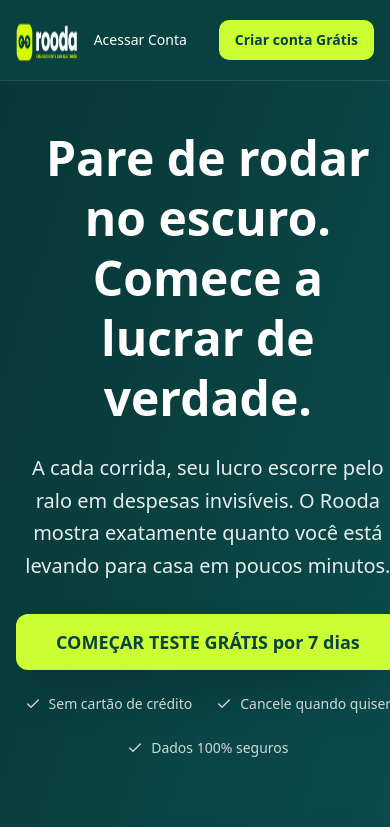
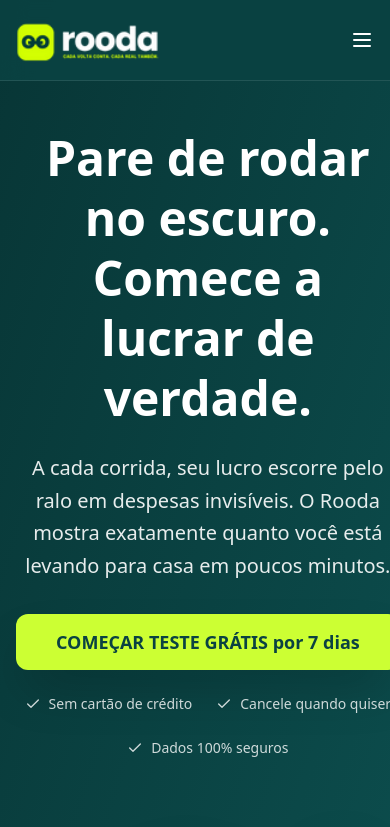
Before and after one commit to itbs90/rooda, a React (Vite) app: page / in a window 390 px wide. Shown: the top 827 px of the page. Built offline with nearby package versions, Linux system fonts and the light colour scheme; the HTML template or start-up script is replaced by a standard one.

Commit message:
Refactor header for mobile and centering
Remove "Para quem Roda" link from the header navigation. Center the "Como Funciona", "Funcionalidades", and "Planos" links. Implement a responsive mobile menu toggle without affecting the desktop layout.

```diff
--- a/src/components/Header.tsx
+++ b/src/components/Header.tsx
@@ -3,9 +3,11 @@ import logoBranco from "@/assets/logo-branco.png";
 import logoVerde from "@/assets/logo-verde.png";
 import HeaderLink from "./HeaderLink";
 import { useEffect, useState } from "react";
+import { Menu, X } from "lucide-react";
 
 const Header = () => {
   const [isScrolled, setIsScrolled] = useState(false);
+  const [isMobileMenuOpen, setIsMobileMenuOpen] = useState(false);
 
   useEffect(() => {
     const handleScroll = () => {
@@ -25,21 +27,19 @@ const Header = () => {
     >
       <div className="container mx-auto px-4 py-4">
         <div className="flex items-center justify-between">
-          <div className="flex items-center gap-8">
           <img
             src={isScrolled ? logoVerde : logoBranco}
             alt="Rooda"
             className="h-12"
           />
-            <nav className="hidden md:flex items-center gap-6">
-              <HeaderLink href="#para-quem-roda" isScrolled={isScrolled}>Para quem Roda</HeaderLink>
+
+          <nav className="hidden md:flex items-center gap-6 absolute left-1/2 transform -translate-x-1/2">
             <HeaderLink href="#como-funciona" isScrolled={isScrolled}>Como Funciona</HeaderLink>
             <HeaderLink href="#funcionalidades" isScrolled={isScrolled}>Funcionalidades</HeaderLink>
             <HeaderLink href="#planos" isScrolled={isScrolled}>Planos</HeaderLink>
           </nav>
-          </div>
 
-          <div className="flex items-center gap-4">
+          <div className="hidden md:flex items-center gap-4">
             <Button
               variant="ghost"
               className={`${
@@ -54,7 +54,44 @@ const Header = () => {
               Criar conta Grátis
             </Button>
           </div>
+
+          <button
+            className="md:hidden"
+            onClick={() => setIsMobileMenuOpen(!isMobileMenuOpen)}
+            aria-label="Toggle menu"
+          >
+            {isMobileMenuOpen ? (
+              <X className={`h-6 w-6 ${isScrolled ? "text-foreground" : "text-primary-foreground"}`} />
+            ) : (
+              <Menu className={`h-6 w-6 ${isScrolled ? "text-foreground" : "text-primary-foreground"}`} />
+            )}
+          </button>
         </div>
+
+        {isMobileMenuOpen && (
+          <div className="md:hidden mt-4 pb-4">
+            <nav className="flex flex-col gap-4">
+              <HeaderLink href="#como-funciona" isScrolled={isScrolled}>Como Funciona</HeaderLink>
+              <HeaderLink href="#funcionalidades" isScrolled={isScrolled}>Funcionalidades</HeaderLink>
+              <HeaderLink href="#planos" isScrolled={isScrolled}>Planos</HeaderLink>
+              <div className="flex flex-col gap-2 mt-2">
+                <Button
+                  variant="ghost"
+                  className={`w-full ${
+                    isScrolled
+                      ? "text-foreground hover:text-primary"
+                      : "text-primary-foreground hover:text-primary-foreground/80"
+                  }`}
+                >
+                  Acessar Conta
+                </Button>
+                <Button className="w-full bg-accent text-accent-foreground hover:bg-accent/90 font-semibold">
+                  Criar conta Grátis
+                </Button>
+              </div>
+            </nav>
+          </div>
+        )}
       </div>
     </header>
   );
```
Lines whose indentation alone changed are shown as unchanged.
